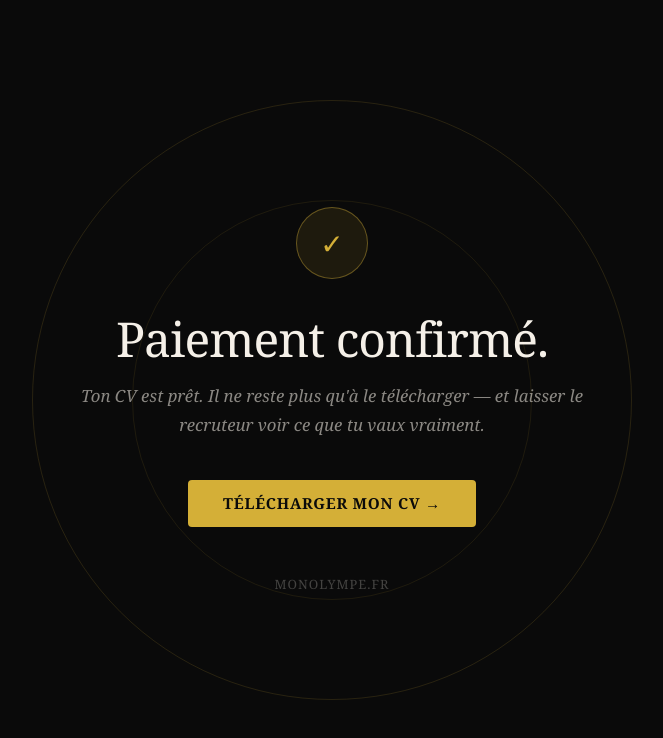
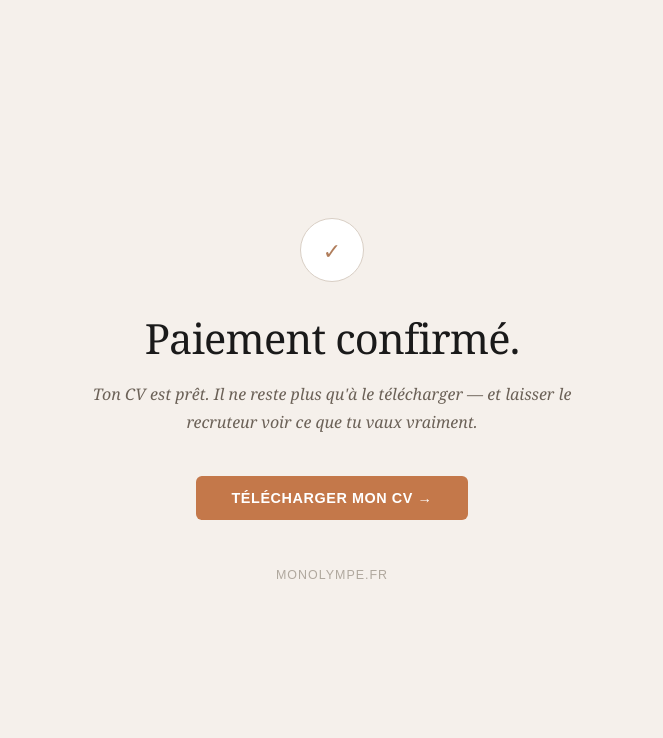
Before and after one commit to EnzoHUBERTHUARD/monolympe, a Next.js app: page /merci in a window 1280 px wide. Shown: the top 738 px of the page, without its empty margins (308-971 px from the left). Built offline with nearby package versions, Linux system fonts and the light colour scheme.

Commit message:
page merci alignée avec la DA

```diff
--- a/app/merci/page.jsx
+++ b/app/merci/page.jsx
@@ -5,90 +5,61 @@ export default function MerciPage() {
     <main
       style={{
         minHeight: "100vh",
-        background: "#0a0a0a",
+        background: "#f5f0eb",
         display: "flex",
         flexDirection: "column",
         alignItems: "center",
         justifyContent: "center",
         fontFamily: "'Georgia', serif",
         padding: "2rem",
-        position: "relative",
-        overflow: "hidden",
       }}
     >
       <div
         style={{
-          position: "absolute",
-          width: "600px",
-          height: "600px",
-          borderRadius: "50%",
-          border: "1px solid rgba(212, 175, 55, 0.15)",
-          top: "50%",
-          left: "50%",
-          transform: "translate(-50%, -50%)",
-          pointerEvents: "none",
-        }}
-      />
-      <div
-        style={{
-          position: "absolute",
-          width: "400px",
-          height: "400px",
-          borderRadius: "50%",
-          border: "1px solid rgba(212, 175, 55, 0.1)",
-          top: "50%",
-          left: "50%",
-          transform: "translate(-50%, -50%)",
-          pointerEvents: "none",
-        }}
-      />
-
-      <div
-        style={{
           textAlign: "center",
-          maxWidth: "560px",
-          position: "relative",
-          zIndex: 1,
+          maxWidth: "520px",
         }}
       >
+        {/* Icône */}
         <div
           style={{
-            width: "72px",
-            height: "72px",
+            width: "64px",
+            height: "64px",
             borderRadius: "50%",
-            background: "rgba(212, 175, 55, 0.1)",
-            border: "1px solid rgba(212, 175, 55, 0.4)",
+            background: "#fff",
+            border: "1px solid #d9cfc5",
             display: "flex",
             alignItems: "center",
             justifyContent: "center",
             margin: "0 auto 2rem",
-            fontSize: "28px",
-            color: "#d4af37",
+            fontSize: "22px",
+            color: "#b07d5b",
           }}
         >
           ✓
         </div>
 
+        {/* Titre */}
         <h1
           style={{
-            color: "#f5f0e8",
-            fontSize: "clamp(2rem, 5vw, 3rem)",
+            color: "#1a1a1a",
+            fontSize: "clamp(1.8rem, 4vw, 2.6rem)",
             fontWeight: "400",
             letterSpacing: "-0.02em",
             marginBottom: "1rem",
-            lineHeight: 1.15,
+            lineHeight: 1.2,
           }}
         >
           Paiement confirmé.
         </h1>
 
+        {/* Sous-titre */}
         <p
           style={{
-            color: "rgba(245, 240, 232, 0.55)",
-            fontSize: "1.05rem",
-            lineHeight: 1.7,
+            color: "#6b6157",
+            fontSize: "1rem",
+            lineHeight: 1.75,
             marginBottom: "2.5rem",
-            fontFamily: "'Georgia', serif",
             fontStyle: "italic",
           }}
         >
@@ -96,21 +67,21 @@ export default function MerciPage() {
           et laisser le recruteur voir ce que tu vaux vraiment.
         </p>
 
+        {/* Bouton */}
         <a
           href="/cv"
           style={{
             display: "inline-block",
-            background: "#d4af37",
-            color: "#0a0a0a",
+            background: "#c4784a",
+            color: "#fff",
             padding: "0.85rem 2.2rem",
-            borderRadius: "4px",
+            borderRadius: "6px",
             textDecoration: "none",
-            fontFamily: "'Georgia', serif",
-            fontSize: "0.95rem",
-            fontWeight: "700",
-            letterSpacing: "0.05em",
+            fontSize: "0.9rem",
+            fontFamily: "sans-serif",
+            fontWeight: "600",
+            letterSpacing: "0.04em",
             textTransform: "uppercase",
-            transition: "opacity 0.2s",
           }}
           onMouseOver={(e) => (e.target.style.opacity = "0.85")}
           onMouseOut={(e) => (e.target.style.opacity = "1")}
@@ -118,13 +89,15 @@ export default function MerciPage() {
           Télécharger mon CV →
         </a>
 
+        {/* Footer */}
         <p
           style={{
             marginTop: "3rem",
-            color: "rgba(245, 240, 232, 0.25)",
-            fontSize: "0.8rem",
+            color: "#b0a89e",
+            fontSize: "0.78rem",
             letterSpacing: "0.08em",
             textTransform: "uppercase",
+            fontFamily: "sans-serif",
           }}
         >
           monolympe.fr
```
